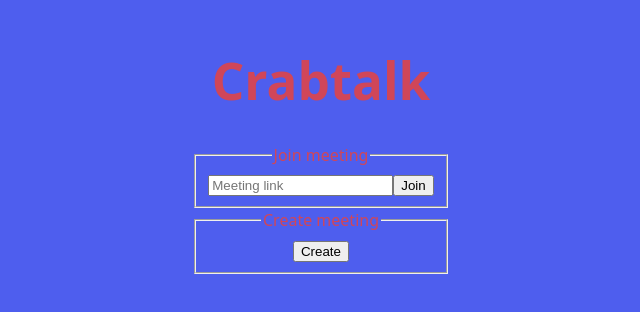
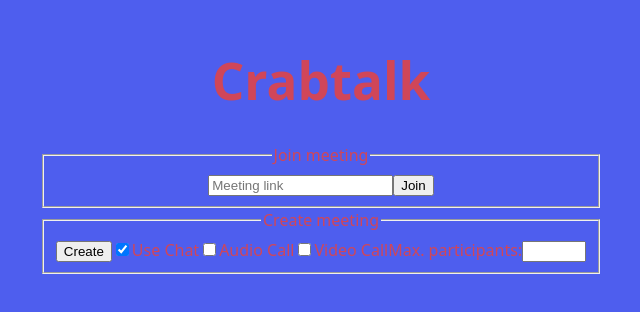
Before and after one commit to JaninaAlona/crabtalk, a React (Vite) app: page / in a window 1280 px wide. Shown: the part 254-566 px from the top of the page, without its empty margins (319-959 px from the left). Built offline with nearby package versions, Linux system fonts and the light colour scheme.

Commit message:
create meeting

```diff
--- a/src/components/CreateMeeting.jsx
+++ b/src/components/CreateMeeting.jsx
@@ -1,10 +1,9 @@
 import { useState } from "react"
 
 function CreateMeeting() {
-    let [isVisible, setVisibility] = useState(0)
+    let [isCreated, setIsCreated] = useState(false)
 
     function MediaOption(props) {
-        if (isVisible===1) {
         return (
             <>
                 <input type="checkbox" id={props.id} name="option" value={props.value} checked={props.checked} />
@@ -12,10 +11,8 @@ function CreateMeeting() {
             </>
         )
     }
-    }
 
     function Participants(props) {
-        if (isVisible===1) {
         return (
             <>
                 <label for={props.id}>{props.label}</label>
@@ -23,11 +20,9 @@ function CreateMeeting() {
             </>
         )
     }
-    }
 
     function handleSubmit(e) {
         e.preventDefault()
-        setVisibility(isVisible++)
     }
 
     return(
@@ -39,7 +34,7 @@ function CreateMeeting() {
                         <MediaOption id="use-chat" value="chat" label="Use Chat" checked="checked" />
                         <MediaOption id="use-voice" value="voice" label="Audio Call" />
                         <MediaOption id="use-video" value="video" label="Video Call" />
-                        <Participants id="people" label="Maximum number of participants:" />
+                        <Participants id="people" label="Max. participants:" />
                     </fieldset>
                 </form>
             </>
```
Also changed, not shown: 3 other files (tests, documents, lock files or other folders). Lines whose indentation alone changed are shown as unchanged.
